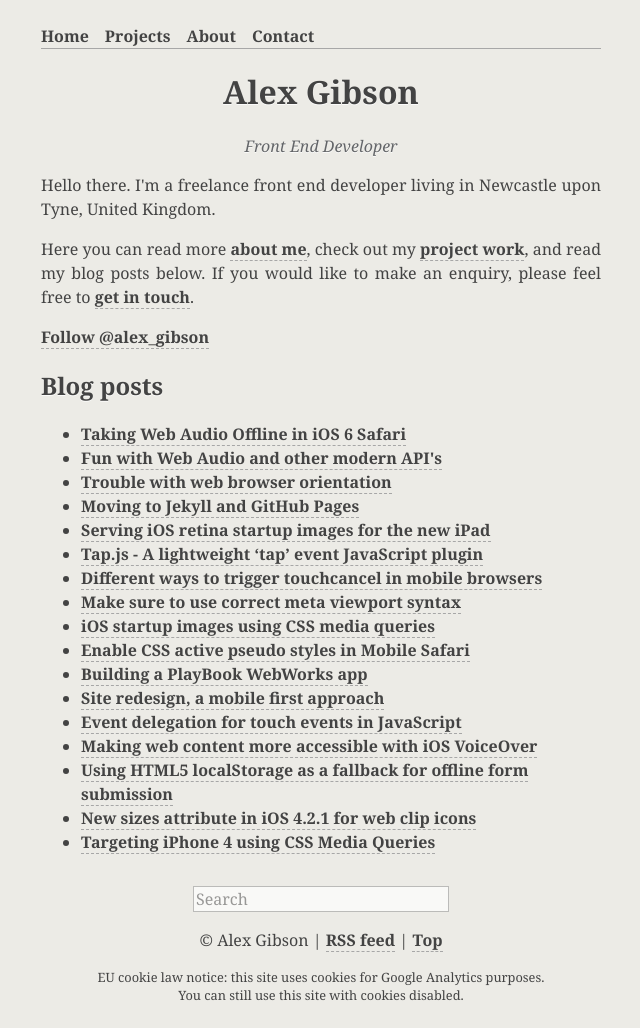
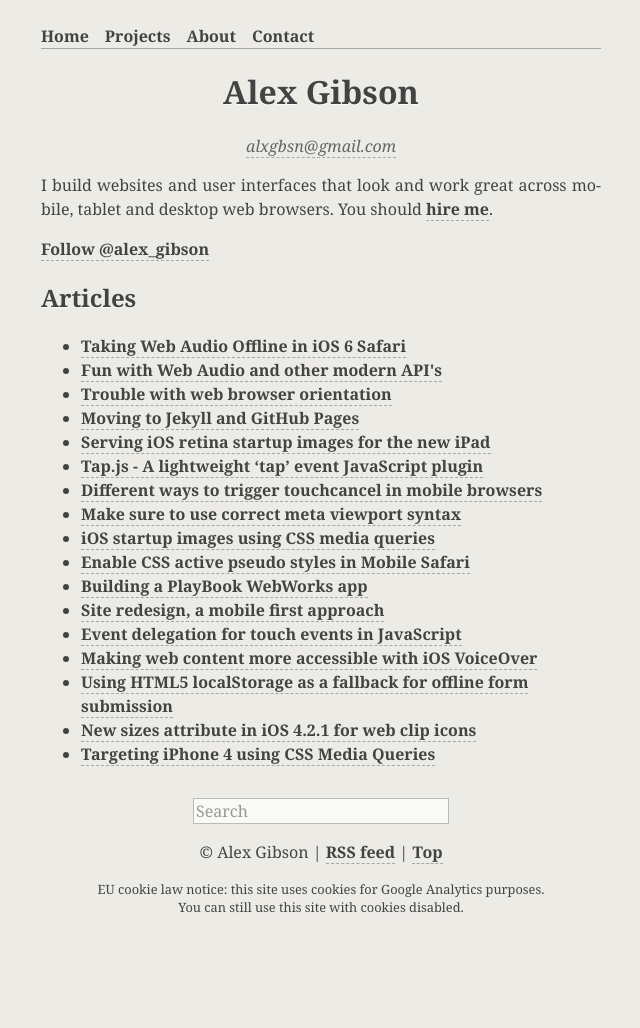
Before and after one commit to alexgibson/alxgbsn.co.uk, a Jekyll site: the page built from index.html, in a window 1280 px wide. Shown: the whole page, without its empty margins (319-959 px from the left). Built offline with Jekyll 4.4.1, drawn with Linux system fonts in a browser that asks for light colours; Markdown is read by kramdown in place of the engine named in the settings; comment, search, counter and statistics services are not loaded; after the commit the page ends 940 px from its top, so only the background shows below that.

Commit message:
Update copy

```diff
--- a/index.html
+++ b/index.html
@@ -6,20 +6,16 @@ desc: Alex Gibson is a freelance front–end web developer living in Newcastle u
 ---
 
 <article role="main">
-    <h2 class="sub">Front End Developer</h2>
+    <div class="sub"><a href="mailto:alxgbsn@gmail.com">alxgbsn@gmail.com</a></div>
     <p>
-        Hello there. I'm a freelance front end developer living in Newcastle upon Tyne, United Kingdom.
-    </p>
-
-    <p>
-        Here you can read more <a href="{{ root }}/about/">about me</a>, check out my <a href="{{ root }}/projects/">project work</a>, and read my blog posts below. If you would like to make an enquiry, please feel free to <a href="{{ root }}/contact/">get in touch</a>.
+        I build websites and user interfaces that look and work great across mobile, tablet and desktop web browsers. You should <a href="{{root}}/contact/">hire me</a>.
     </p>
 
     <p>
     	<a href="https://twitter.com/alex_gibson" class="twitter-follow-button" data-show-count="true">Follow @alex_gibson</a>
 	</p>
 
-    <h2>Blog posts</h2>
+    <h2>Articles</h2>
     <ul>
         {% for post in site.posts %}
         <li><a href="{{ post.url }}">{{ post.title }}</a></li>
```
Also changed, not shown: about/index.html (+5 -23 lines), sass/styles.scss (+17 -9 lines), contact/index.html (indentation only), css/styles.css, 7 other files.
